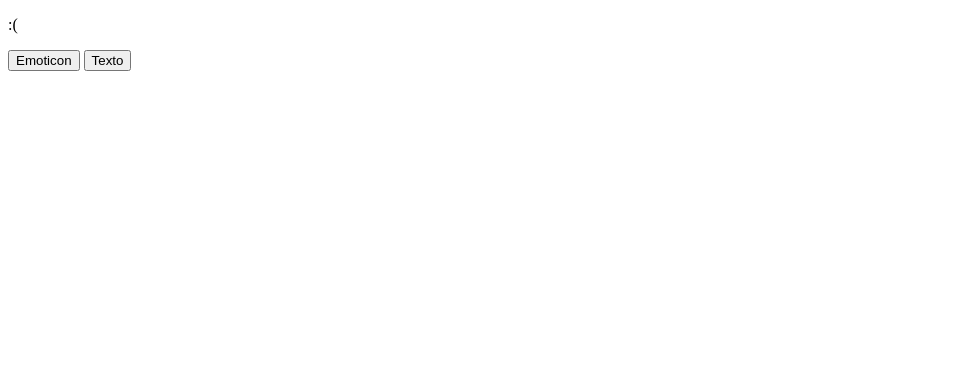
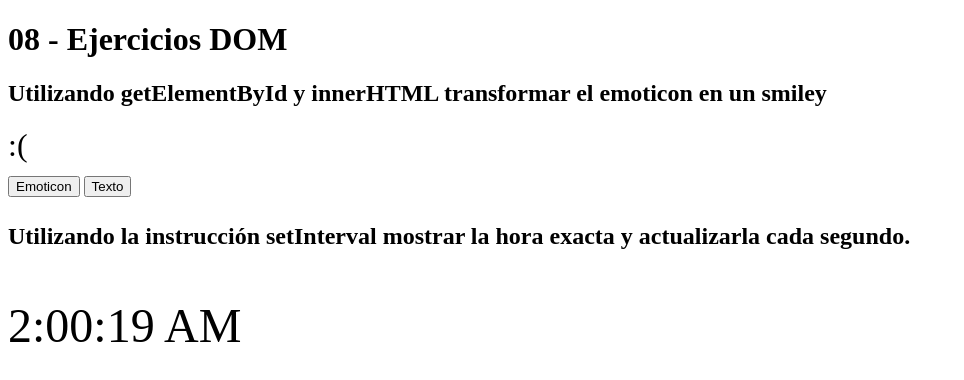
Before and after one commit to descandon88/challangeExercises, a plain HTML site: page 08-Funciones&Arreglos/dom.html in a window 1280 px wide. Shown: the whole page, without its empty margins (0-964 px from the left). Drawn offline with Linux system fonts and the light colour scheme.

Commit message:
ejercicio DOM

```diff
--- a/08-Funciones&Arreglos/dom.html
+++ b/08-Funciones&Arreglos/dom.html
@@ -4,39 +4,64 @@
     <meta charset="UTF-8">
     <meta http-equiv="X-UA-Compatible" content="IE=edge">
     <meta name="viewport" content="width=device-width, initial-scale=1.0">
+    <style>
+        #tiempo {
+            width: 50%;
+            height: 20%;
+            font-size: 3em;
+        }
+        #demo {
+            font-size: 2em;
+            margin-bottom: 1%;
+            margin-top: 1%;
+        }
+        .ejercicio01, .ejericicio02{
+            margin-top:1%;
+            margin-bottom: 2%;
+        }
+    </style>
     <title>DOM</title>
 </head>
 <body>
+    <header><h1>08 - Ejercicios DOM</h1></header>
+    <div class="ejercicio01">
+        <h2>Utilizando getElementById y innerHTML transformar el emoticon en un smiley</h2>
         <p id="demo"> :( </p>
         <button onClick=TransformarEmoticon()>Emoticon</button>
         <button onClick=TransformarCharacter() >Texto</button>
-    <script>
-            let emoji = [
+    </div>
+    <div class="ejercicio02">
+        <h2>Utilizando la instrucción setInterval mostrar la hora exacta y actualizarla cada segundo.</h2>
+        <p id="tiempo" ></p>
+    </div>
+
+    <script type="text/javascript">
+        let emoji =
             {
             'texto': ":(",
             'emoticon': "☹️",
-                },
-                {
-                'texto': ":)",
-                'emoticon': "🙂",
-                },
-                {
-                'texto': ":D",
-                'emoticon': "😁",
-                },
-            ]
+            }
+
     const TransformarEmoticon=()=>{
         document.getElementById('demo').innerText = String.fromCodePoint(128516);
+    };
+
+    const TransformarCharacter=()=>{
+        document.getElementById('demo').innerHTML = emoji.texto;
+    };
+
+    const showHora = ()=> {
+        let fecha = new Date();
+        let tiempo = fecha.toLocaleTimeString();
+        document.getElementById('tiempo').innerHTML = tiempo;
+        console.log(tiempo);
     }
-        const TransformarCharacter=()=>{
-            document.getElementById('demo').textContent = ":(";
-
-        }
+    let display = setInterval(showHora,2000);
 
 
 
-        //
     </script>
 
 </body>
+
 </html>
```
Lines whose indentation alone changed are shown as unchanged.
